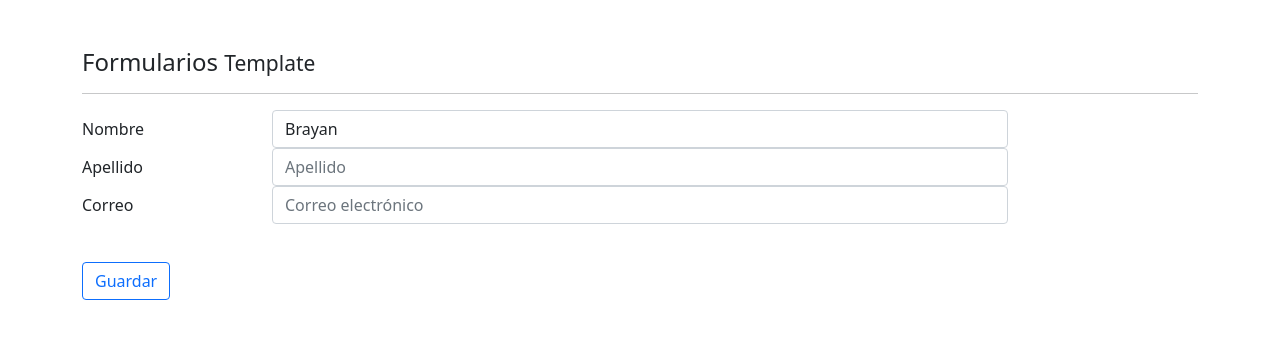
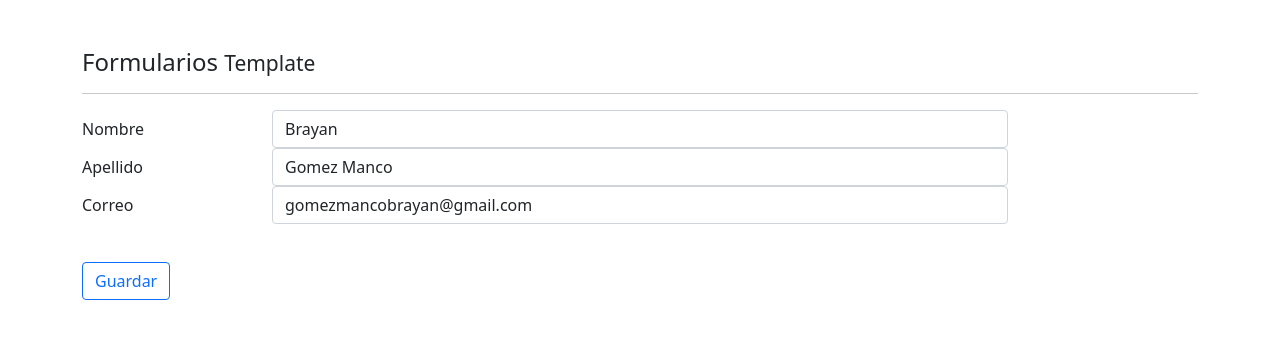
Before and after one commit to brayangomez22/forms-angular, an Angular app: page /template in a window 1280 px wide. Shown: the top 338 px of the page. Built offline with nearby package versions, Linux system fonts and the light colour scheme.

Commit message:
Template: Independent validations and style change

```diff
--- a/src/app/pages/template/template.component.html
+++ b/src/app/pages/template/template.component.html
@@ -8,11 +8,13 @@
         <input
           class="form-control"
           name="name"
+          [class.is-invalid]="name.invalid && name.touched"
           [ngModel]="user.name"
           type="text"
           placeholder="Nombre"
           required
-          maxlength="5"
+          minlength="5"
+          #name="ngModel"
         />
       </div>
     </div>
@@ -20,7 +22,17 @@
     <div class="form-group row">
       <label class="col-2 col-form-label">Apellido</label>
       <div class="col-8">
-        <input class="form-control" type="text" placeholder="Apellido" />
+        <input
+          class="form-control"
+          type="text"
+          placeholder="Apellido"
+          name="lastname"
+          [class.is-invalid]="lastname.invalid && lastname.touched"
+          [ngModel]="user.lastname"
+          required
+          minlength="5"
+          #lastname="ngModel"
+        />
       </div>
     </div>
   </div>
@@ -31,7 +43,13 @@
       <input
         class="form-control"
         type="email"
-        placeholder="Correo electrónico"
+        placeholder="Correo"
+        required
+        name="email"
+        [class.is-invalid]="email.invalid && email.touched"
+        [ngModel]="user.email"
+        #email="ngModel"
+        pattern="[a-z0-9._%+-]+@[a-z0-9.-]+\.[a-z]{2,3}$"
       />
     </div>
   </div>
--- a/src/app/pages/template/template.component.ts
+++ b/src/app/pages/template/template.component.ts
@@ -9,6 +9,8 @@ import { NgForm } from '@angular/forms';
 export class TemplateComponent implements OnInit {
   user = {
     name: 'Brayan',
+    lastname: 'Gomez Manco',
+    email: 'gomezmancobrayan@gmail.com',
   };
 
   constructor() {}
@@ -17,5 +19,6 @@ export class TemplateComponent implements OnInit {
 
   save(form: NgForm) {
     console.log(form);
+    console.log(form.value);
   }
 }
```
